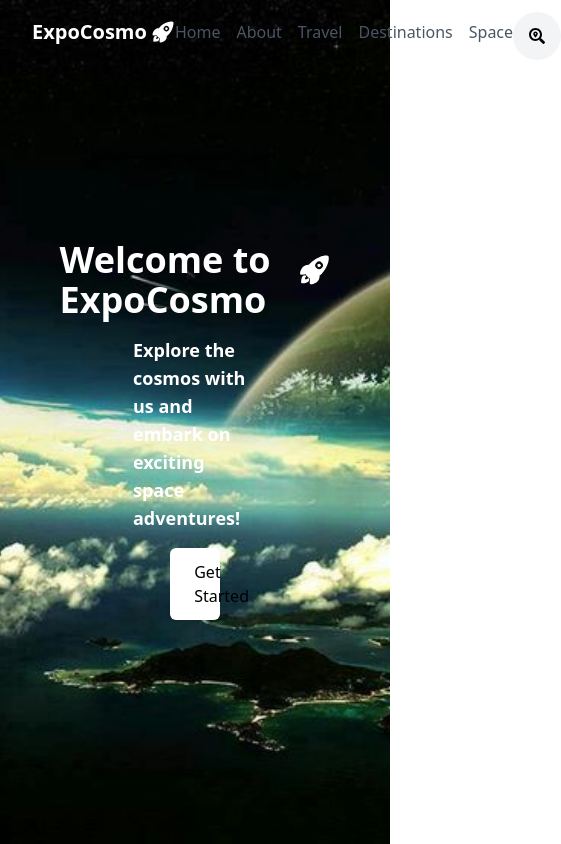
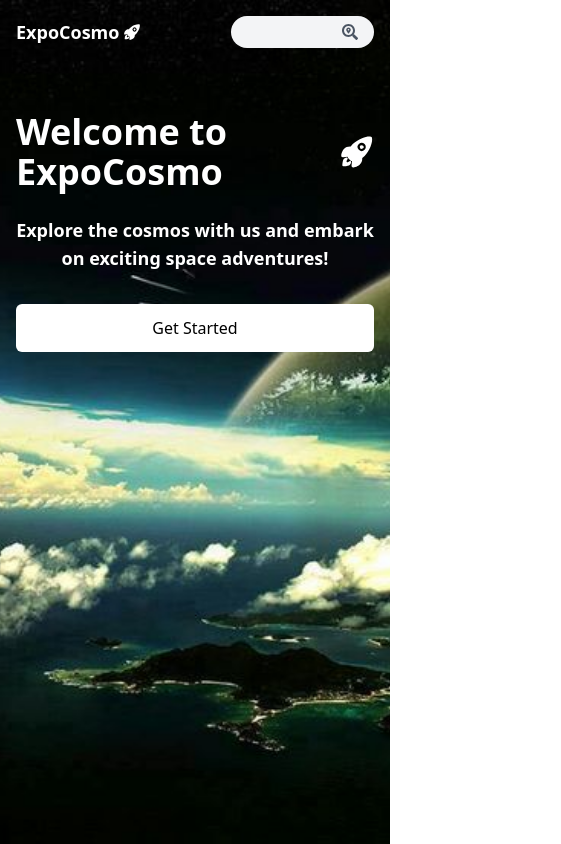
Before and after one commit to Yuvraj883/Nebula-Net-MAIT, a React (Create React App) app: page / in a window 390 px wide. Shown: the whole page, 561 px wide, since content can reach past the window. Built offline with nearby package versions, Linux system fonts and the light colour scheme.

Commit message:
Made Hero section and Navbar mobile responsive

```diff
--- a/src/components/Hero.jsx
+++ b/src/components/Hero.jsx
@@ -1,6 +1,5 @@
 import Navbar from "./Navbar";
 import { IoRocket } from "react-icons/io5";
-
 
 const Hero = () => {
   return (
@@ -11,16 +10,15 @@ const Hero = () => {
       <Navbar />
 
       {/* Your content inside the Hero component */}
-      <div className="container mx-auto px-4 py-12 text-white flex flex-col mt-32 items-center justify-center w-[40%]">
-<div className="flex ">
-<h1 className="text-4xl font-bold mb-4">Welcome to ExpoCosmo </h1>
-<IoRocket className="text-white text-6xl ml-1" />
-
-  </div>
-        <p className="text-lg text-white font-semibold">
+      <div className="container mx-auto px-4 py-12 text-white flex flex-col items-center justify-center lg:w-2/3">
+        <div className="flex items-center mb-6">
+          <h1 className="text-4xl lg:text-5xl font-bold mr-2 lg:mr-4">Welcome to ExpoCosmo</h1>
+          <IoRocket className="text-5xl lg:text-6xl" />
+        </div>
+        <p className="text-lg lg:text-xl text-center font-semibold mb-8">
           Explore the cosmos with us and embark on exciting space adventures!
         </p>
-        <button className="bg-white hover:bg-black hover:text-white text-black px-6 py-3 mt-4 w-[40%] rounded-md">
+        <button className="bg-white hover:bg-black hover:text-white text-black px-6 py-3 rounded-md w-full lg:w-auto">
           Get Started
         </button>
       </div>
--- a/src/components/Navbar.jsx
+++ b/src/components/Navbar.jsx
@@ -4,14 +4,12 @@ import { IoRocket } from "react-icons/io5";
 
 const Navbar = () => {
   return (
-    <div className="flex justify-between px-8 items-center h-16">
+    <div className="flex justify-between px-4 md:px-8 items-center h-16">
       <div className="flex items-center">
-        <span className="text-xl font-bold text-white">ExpoCosmo</span>
-        {/* <img src="./images/rocket.png" alt="icon" className="h-8 mt-2" /> */}
-        <IoRocket className="text-white text-2xl ml-1" />
-
+        <span className="text-lg md:text-xl font-bold text-white">ExpoCosmo</span>
+        <IoRocket className="text-white text-lg md:text-xl ml-1" />
       </div>
-      <ul className="flex space-x-4 ">
+      <ul className="hidden md:flex space-x-4">
         <li>
           <Link to="/Home" className="text-gray-600 hover:text-white">
             Home
@@ -38,8 +36,8 @@ const Navbar = () => {
           </Link>
         </li>
       </ul>
-      <div className="w-60 h-12 mt-2 bg-gray-100 flex  items-center rounded-l-full rounded-r-full px-4 py-2">
-        <FaSearchLocation className="ml-auto" />
+      <div className="flex items-center bg-gray-100 w-[40%] px-4 py-2 rounded-r-full rounded-l-full md:hidden"> {/* Mobile Search Bar */}
+        <FaSearchLocation className="text-gray-600 ml-auto" />
       </div>
     </div>
   );
```
Also changed, not shown: src/components/TourCard.jsx (added, +8 -0 lines).
